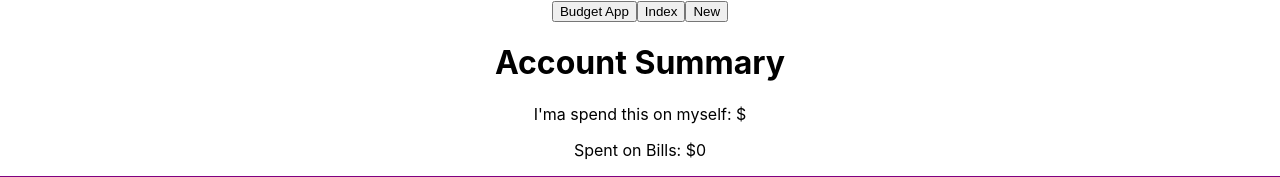
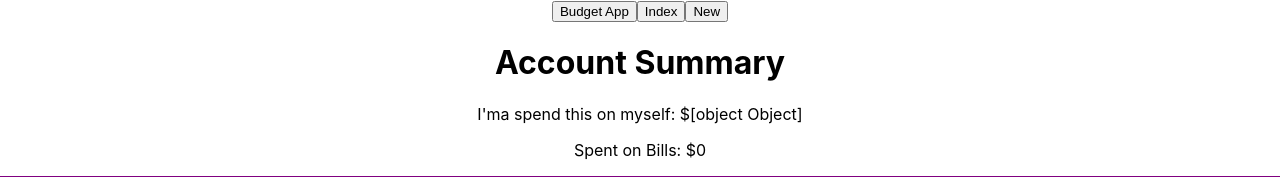
Before and after one commit to Stephanie-Lucano/budgeting-app-react, a React (Create React App) app: page /transactions in a window 1280 px wide. Shown: the top 177 px of the page. Built offline with nearby package versions, Linux system fonts and the light colour scheme; no server answers.

Commit message:
CSS take 38

```diff
--- a/src/Functionality/AllTransactions/AllTransactions.js
+++ b/src/Functionality/AllTransactions/AllTransactions.js
@@ -34,8 +34,7 @@ const AllTransactions = () => {
         <div className="AllTransactions">
             <header className="Account-Summary">
                 <p>
-                    I'ma spend this on myself: $
-                    {flag()}
+                    {"I'ma spend this on myself: $"+flag()}
                 </p>
                 <p>{"Spent on Bills: $" + spentOnBills}</p>
             </header>
```
